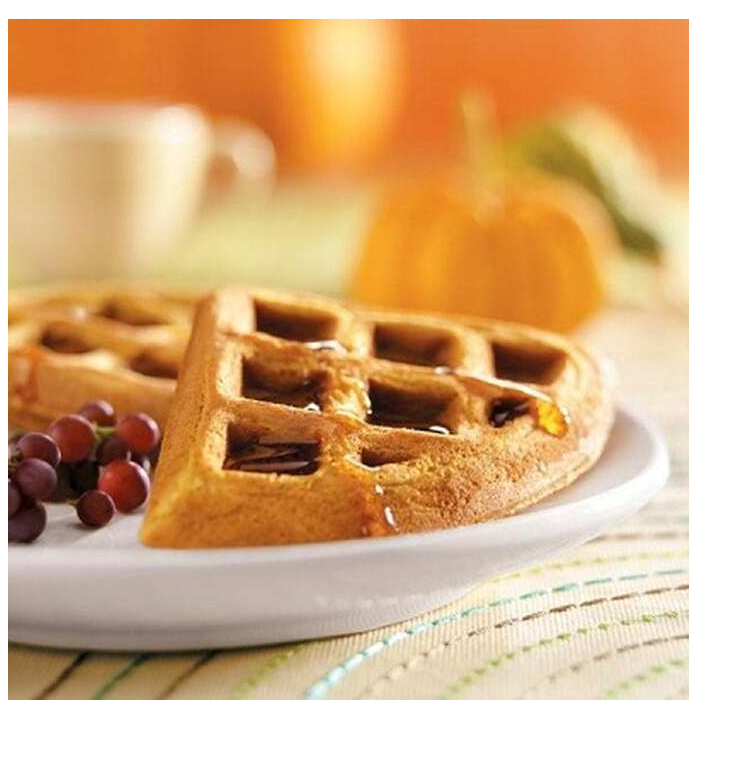
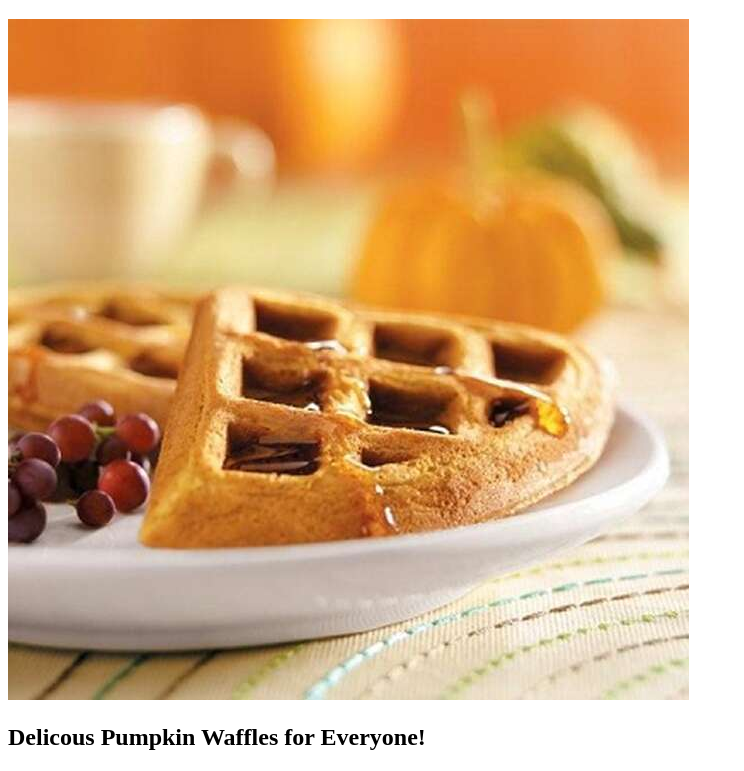
Before and after one commit to Greybirdd/odin-recipes, a plain HTML site: page recipes/pumpkin-waffles.html in a window 1280 px wide. Shown: the part 61-832 px from the top of the page, without its empty margins (0-744 px from the left). Before the commit the page ends 800 px from the top, so only its background shows below. Drawn offline with Linux system fonts and the light colour scheme.

Commit message:
added a discriptive heading for pumpkin waffles

```diff
--- a/recipes/pumpkin-waffles.html
+++ b/recipes/pumpkin-waffles.html
@@ -7,8 +7,19 @@
     <title>Pumpkin Waffles</title>
 </head>
 <body>
-    <h1>Pumpkin Waffles</h1>
-    <img src="img/pumpkin-waffles.jpg" alt="pumpkin waffles">
+    <h1>Pumpkin Waffles</h1> <!-- recipe title -->
+
+    <img src="img/pumpkin-waffles.jpg" alt="pumpkin waffles"> <!--
+        pumpkin waffle image -->
+
+        <h2>Delicous Pumpkin Waffles for Everyone!</h2> <!-- heading
+        discription -->
+
+        <p>
+
+
+
+        </p>
 
 </body>
 </html>
```
